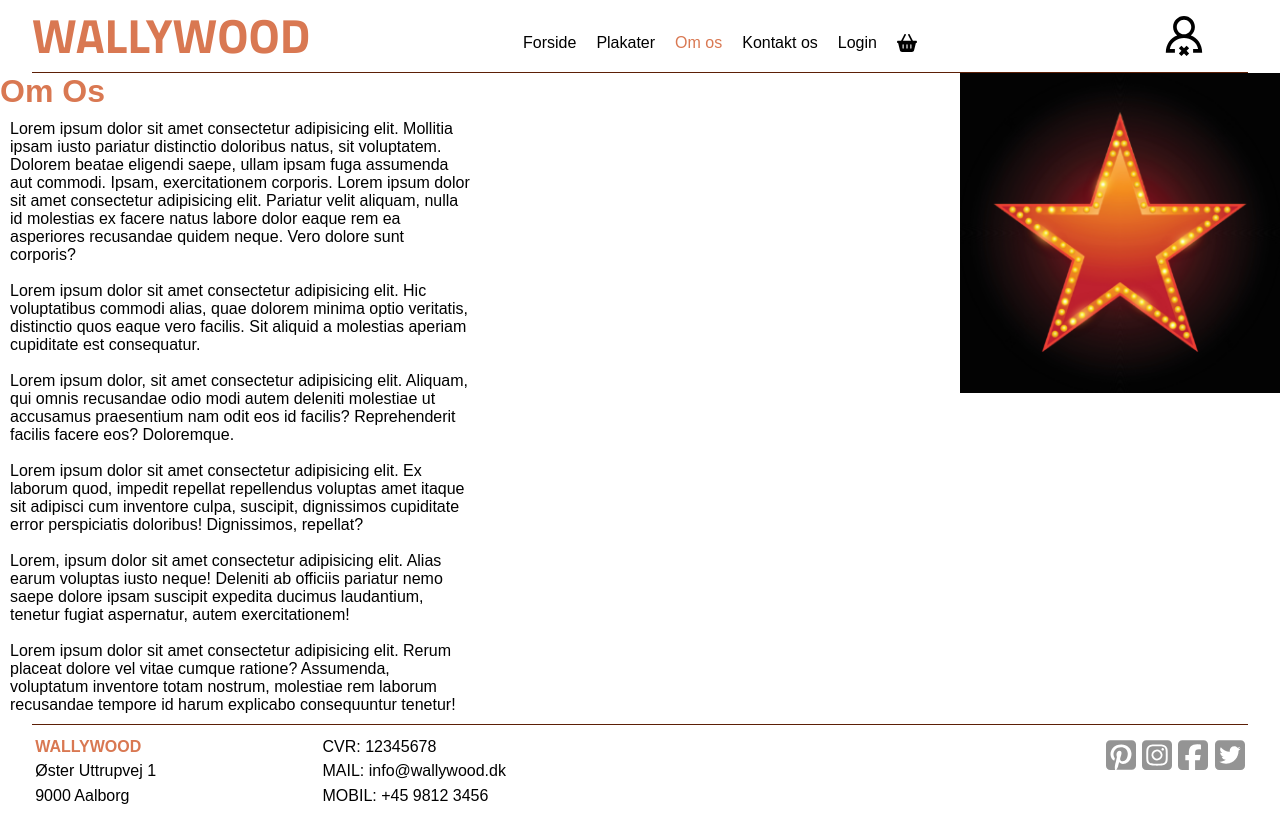
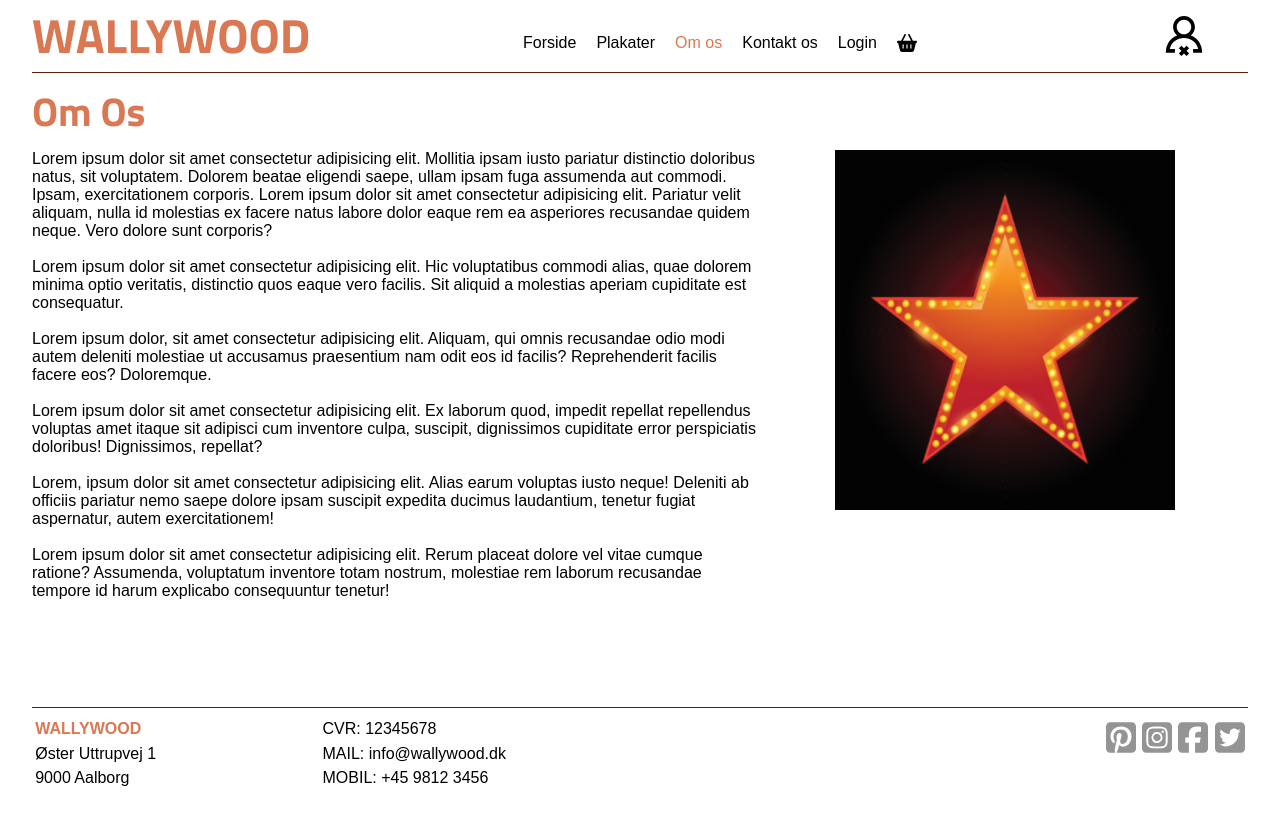
Before and after one commit to Team-Wallywood/Wallywood, a React (Vite) app: page /OmOsPage in a window 1280 px wide. Built offline with nearby package versions, Linux system fonts and the light colour scheme.

Commit message:
fix styled omos

```diff
--- a/src/Components/omos/omos.jsx
+++ b/src/Components/omos/omos.jsx
@@ -1,34 +1,54 @@
 import { OmosContainer } from "./omos.styled";
+import { Title } from "../Title/Title";
 
 export const Omos = () => {
   return (
     <>
-
       <OmosContainer>
+        <Title>Om Os</Title>
         <div>
-                    <h1>Om Os</h1>
           <article>
-                        Lorem ipsum dolor sit amet consectetur adipisicing elit. Mollitia ipsam iusto pariatur distinctio doloribus natus, sit voluptatem. Dolorem beatae eligendi saepe, ullam ipsam fuga assumenda aut commodi. Ipsam, exercitationem corporis.
-                        Lorem ipsum dolor sit amet consectetur adipisicing elit. Pariatur velit aliquam, nulla id molestias ex facere natus labore dolor eaque rem ea asperiores recusandae quidem neque. Vero dolore sunt corporis?
+            Lorem ipsum dolor sit amet consectetur adipisicing elit. Mollitia
+            ipsam iusto pariatur distinctio doloribus natus, sit voluptatem.
+            Dolorem beatae eligendi saepe, ullam ipsam fuga assumenda aut
+            commodi. Ipsam, exercitationem corporis. Lorem ipsum dolor sit amet
+            consectetur adipisicing elit. Pariatur velit aliquam, nulla id
+            molestias ex facere natus labore dolor eaque rem ea asperiores
+            recusandae quidem neque. Vero dolore sunt corporis?
             <br />
             <br />
-                        Lorem ipsum dolor sit amet consectetur adipisicing elit. Hic voluptatibus commodi alias, quae dolorem minima optio veritatis, distinctio quos eaque vero facilis. Sit aliquid a molestias aperiam cupiditate est consequatur.
+            Lorem ipsum dolor sit amet consectetur adipisicing elit. Hic
+            voluptatibus commodi alias, quae dolorem minima optio veritatis,
+            distinctio quos eaque vero facilis. Sit aliquid a molestias aperiam
+            cupiditate est consequatur.
             <br />
             <br />
-                        Lorem ipsum dolor, sit amet consectetur adipisicing elit. Aliquam, qui omnis recusandae odio modi autem deleniti molestiae ut accusamus praesentium nam odit eos id facilis? Reprehenderit facilis facere eos? Doloremque.
+            Lorem ipsum dolor, sit amet consectetur adipisicing elit. Aliquam,
+            qui omnis recusandae odio modi autem deleniti molestiae ut accusamus
+            praesentium nam odit eos id facilis? Reprehenderit facilis facere
+            eos? Doloremque.
             <br />
             <br />
-                        Lorem ipsum dolor sit amet consectetur adipisicing elit. Ex laborum quod, impedit repellat repellendus voluptas amet itaque sit adipisci cum inventore culpa, suscipit, dignissimos cupiditate error perspiciatis doloribus! Dignissimos, repellat?
+            Lorem ipsum dolor sit amet consectetur adipisicing elit. Ex laborum
+            quod, impedit repellat repellendus voluptas amet itaque sit adipisci
+            cum inventore culpa, suscipit, dignissimos cupiditate error
+            perspiciatis doloribus! Dignissimos, repellat?
             <br />
             <br />
-                        Lorem, ipsum dolor sit amet consectetur adipisicing elit. Alias earum voluptas iusto neque! Deleniti ab officiis pariatur nemo saepe dolore ipsam suscipit expedita ducimus laudantium, tenetur fugiat aspernatur, autem exercitationem!
+            Lorem, ipsum dolor sit amet consectetur adipisicing elit. Alias
+            earum voluptas iusto neque! Deleniti ab officiis pariatur nemo saepe
+            dolore ipsam suscipit expedita ducimus laudantium, tenetur fugiat
+            aspernatur, autem exercitationem!
             <br />
             <br />
-                        Lorem ipsum dolor sit amet consectetur adipisicing elit. Rerum placeat dolore vel vitae cumque ratione? Assumenda, voluptatum inventore totam nostrum, molestiae rem laborum recusandae tempore id harum explicabo consequuntur tenetur!
+            Lorem ipsum dolor sit amet consectetur adipisicing elit. Rerum
+            placeat dolore vel vitae cumque ratione? Assumenda, voluptatum
+            inventore totam nostrum, molestiae rem laborum recusandae tempore id
+            harum explicabo consequuntur tenetur!
           </article>
+          <img src="../../public/img/star.png" alt="" />
         </div>
-                <img src="../../public/img/star.png" alt="" />
       </OmosContainer>
     </>
-    )
-}
+  );
+};
--- a/src/Components/omos/omos.styled.js
+++ b/src/Components/omos/omos.styled.js
@@ -1,19 +1,21 @@
-import styled from 'styled-components';
+import styled from "styled-components";
 
 export const OmosContainer = styled.div`
-display: flex;
-flex-direction: row;
-justify-content: space-evenly;
+  div {
+    display: grid;
+    grid-template-columns: 1.5fr 1fr;
+    margin: 0 2rem;
+  }
   h1 {
-    color: #D97852;
+    color: #d97852;
   }
   article {
-    width: 50%;
-    padding: 10px;
+    width: 100%;
   }
   img {
     display: block;
-    width: 25%;
-    height: 25%;
+    width: 70%;
+    height: 80%;
+    margin: 0 auto;
   }
 `;
```
Lines whose indentation alone changed are shown as unchanged.
